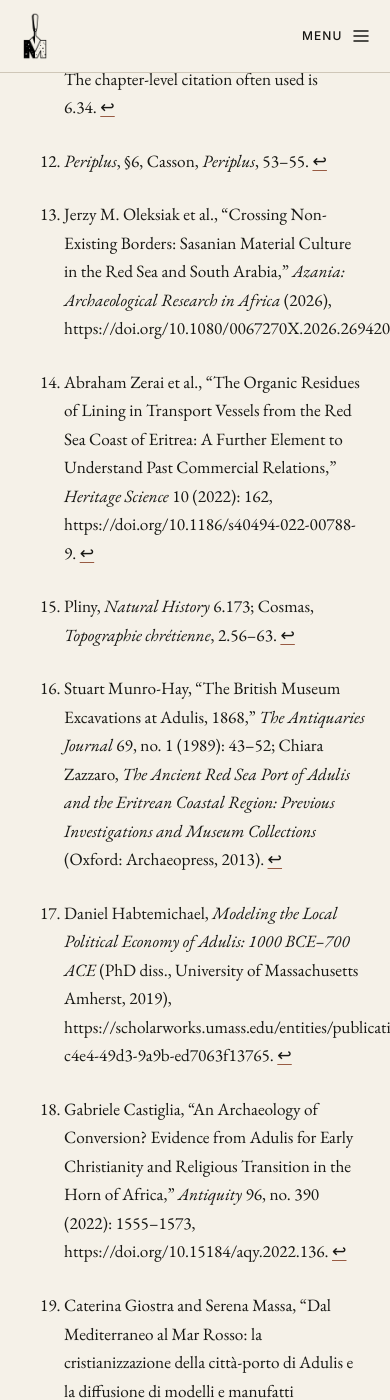
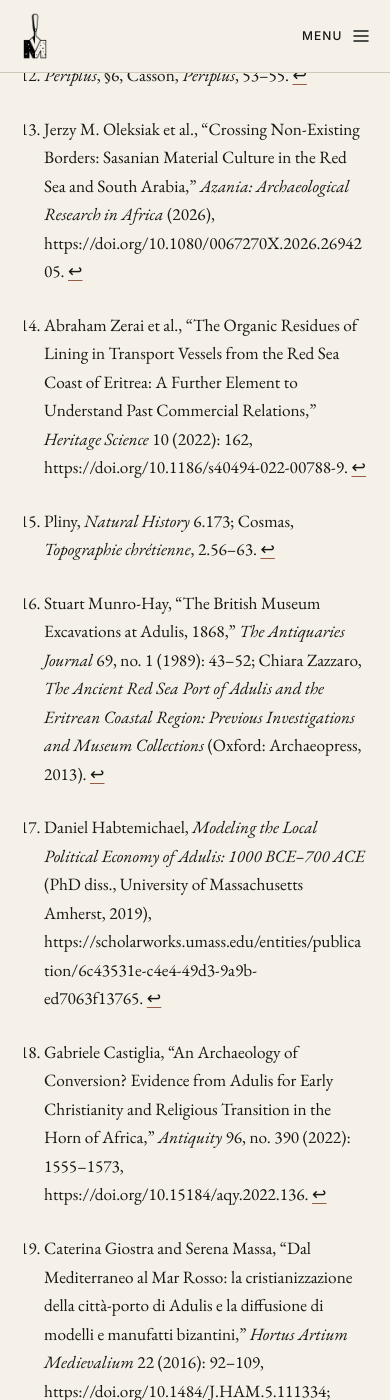
Before and after one commit to basolmsted-blip/mnemosyne-online, a Jekyll site: the page built from _posts/2026-09-20-adulis-the-city-behind-the-port.md, in a window 390 px wide and 1400 px high, scrolled down 25233 px. Built offline with Jekyll 4.4.1, drawn with Linux system fonts in a browser that asks for light colours.

Commit message:
Add files via upload

```diff
--- a/assets/css/style.css
+++ b/assets/css/style.css
@@ -198,7 +198,7 @@ a:hover { color: var(--terracotta); }
 .map-pin:hover .map-pin__label, .map-pin:focus-visible .map-pin__label { opacity: 1; transform: translate(-50%, 0); visibility: visible; }
 .map-pin--adulis { left: 78.5%; top: 31.3%; }
 
-.article-shell { padding: 6rem 0 8rem; }
+.article-shell { padding: 6rem 0 8rem; overflow-x: clip; }
 .article-header { max-width: 960px; margin: 0 auto 4rem; text-align: center; }
 .article-header h1 { margin: .5rem 0 1.5rem; font-size: clamp(2.8rem, 6.2vw, 5.4rem); font-weight: 500; line-height: .98; }
 .article-header h1::after {
@@ -215,7 +215,9 @@ a:hover { color: var(--terracotta); }
 .article-meta { display: flex; justify-content: center; flex-wrap: wrap; gap: .8rem 1.8rem; }
 .hero-figure { width: min(var(--measure), 100%); margin: 0 auto 5rem; padding: 1rem 1rem 1.25rem; background: var(--figure-paper); }
 .hero-figure img { width: 100%; max-height: 600px; object-fit: cover; }
-.article-body { margin-inline: auto; }
+.article-body { min-width: 0; margin-inline: auto; overflow-wrap: anywhere; }
+.article-body img { max-width: 100%; height: auto; }
+.article-body pre { max-width: 100%; overflow-x: auto; }
 .article-contents { margin: 3rem 0; padding: 1.5rem 1.75rem; border-block: 1px solid var(--line); }
 .article-contents p { margin-bottom: .6rem; font: 600 .72rem/1.4 var(--sans); letter-spacing: .12em; text-transform: uppercase; }
 .article-contents ol { margin: 0; padding-left: 1.2rem; }
@@ -254,6 +256,7 @@ a:hover { color: var(--terracotta); }
   .article-header h1::after { margin-left: 0; }
   .article-meta { justify-content: flex-start; }
   .hero-figure { margin-bottom: 3rem; }
+  .article-body ol, .article-body ul { padding-left: 1.25rem; }
   .site-footer { align-items: start; flex-direction: column; }
   .intro__skip { right: 1.25rem; bottom: 1.25rem; }
 }
```
